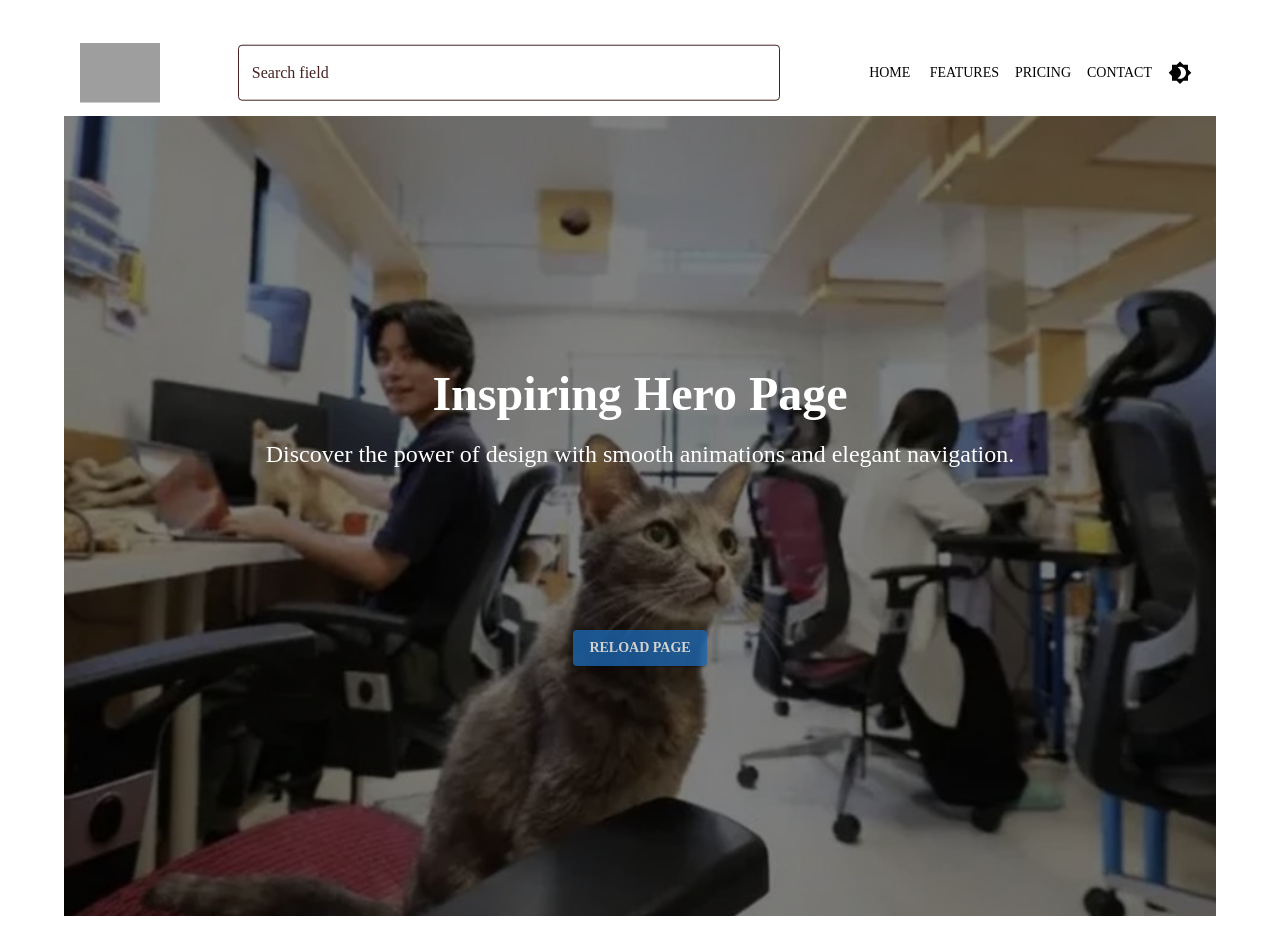
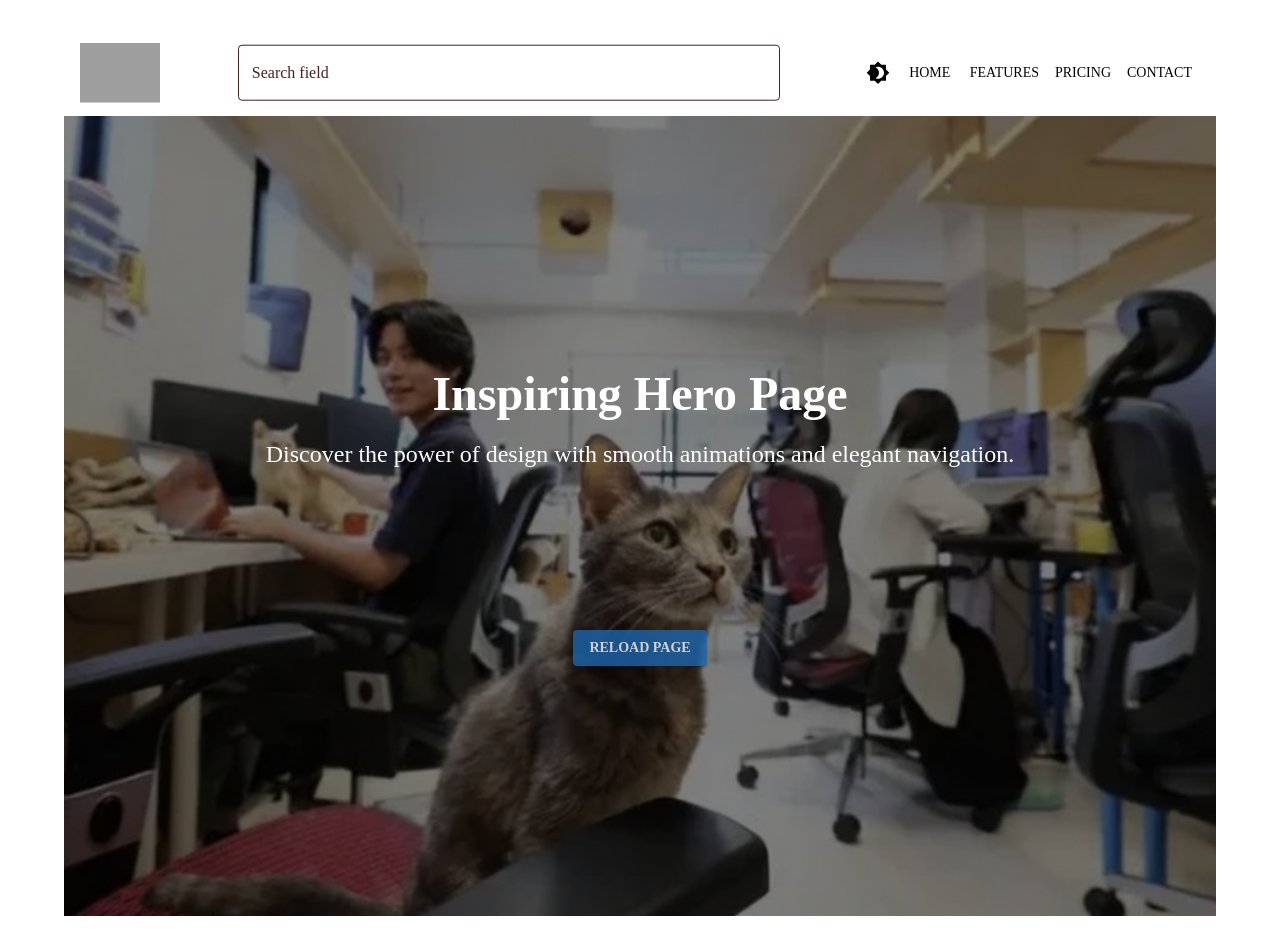
Before and after one commit to serg-hourwitz/basic-hero-page, a React (Vite) app: page / in a window 1280 px wide. Built offline with nearby package versions, Linux system fonts and the light colour scheme; grey boxes are pictures that could not be loaded.

Commit message:
replased theme toggler

```diff
--- a/src/components/NavPanel/NavPanel.tsx
+++ b/src/components/NavPanel/NavPanel.tsx
@@ -15,11 +15,11 @@ const NavPanel: React.FC = () => {
           },
         }}
       >
+        <ToggleThemeButton />
         <NavButton label="Home" />
         <NavButton label="Features" />
         <NavButton label="Pricing" />
         <NavButton label="Contact" />
-        <ToggleThemeButton />
       </Box>
     </>
   );
```
